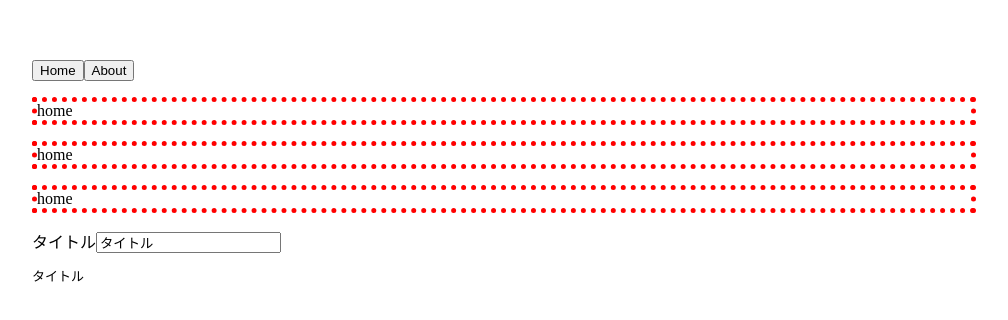
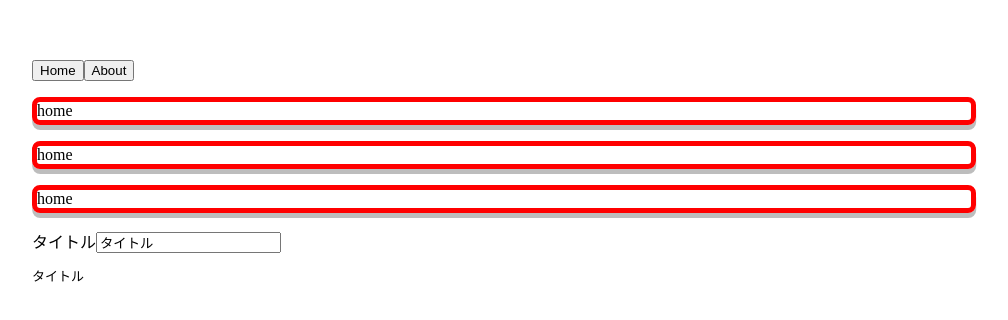
Before and after one commit to Makotox0207/vue_practice, a Vue app in the folder vue-udemyjs/: page / in a window 1280 px wide. Shown: the part 108-428 px from the top of the page, without its empty margins (136-1144 px from the left). Built offline with nearby package versions, Linux system fonts and the light colour scheme.

Commit message:
binding.修飾子

```diff
--- a/vue-udemyjs/src/components/Home.vue
+++ b/vue-udemyjs/src/components/Home.vue
@@ -1,5 +1,5 @@
 <template>
   <!-- 複数の値を渡す時はオブジェクトにする -->
   <!-- 引数はv-directiveName:引数 -->
-  <p v-border:dotted="{width: '5px', color: 'red'}">home</p>
+  <p v-border:solid.round.shadow="{width: '5px', color: 'red'}">home</p>
 </template>
--- a/vue-udemyjs/src/main.js
+++ b/vue-udemyjs/src/main.js
@@ -11,6 +11,13 @@
   el.style.borderColor = binding.value.color;
   // binding.arg 引数を取る ※argument=引数
   el.style.borderStyle = binding.arg;
+  // if(binding.modiriers.修飾子){} if文で適応させる ※modifier=修飾子
+  if (binding.modifiers.round) {
+    el.style.borderRadius = "0.5rem";
+  }
+  if (binding.modifiers.shadow) {
+    el.style.boxShadow = "0.2px 5px rgba(0, 0, 0, 0.26";
+  }
 })
 
 new Vue({
```
Also changed, not shown: 1 other file (tests, documents, lock files or other folders).
